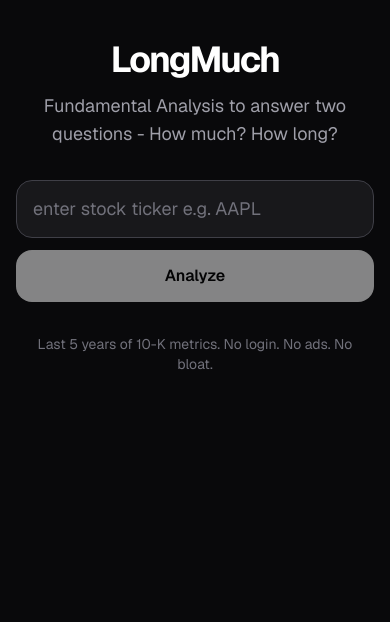
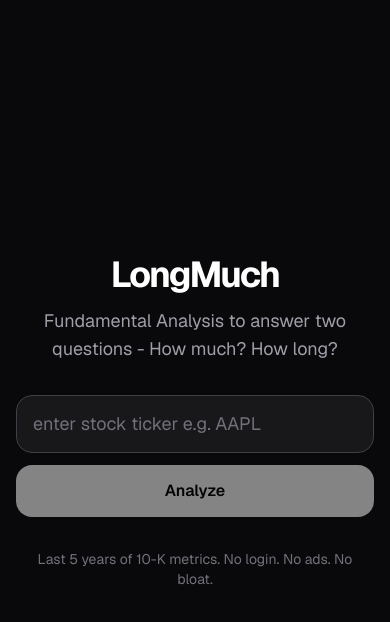
Before and after one commit to jadecobra/haystack, a Next.js app in the folder frontend/: page / in a window 390 px wide. Shown: the top 622 px of the page. Built offline with nearby package versions, Linux system fonts and the light colour scheme.

Commit message:
fix(ui): center homepage content on all viewports
Use min-h-dvh and items-center so the hero sits in the middle of the device, including phones.

```diff
--- a/frontend/app/page.tsx
+++ b/frontend/app/page.tsx
@@ -96,8 +96,8 @@ export default function Home() {
   const sourceLabel = (data?.source || "api").toUpperCase();
 
   return (
-    <main className="min-h-screen bg-zinc-950 text-white flex items-start sm:items-center justify-center overflow-x-hidden">
-      <div className="w-full max-w-7xl mx-auto text-center px-4 sm:px-6 py-10 sm:py-16">
+    <main className="min-h-dvh bg-zinc-950 text-white flex items-center justify-center overflow-x-hidden">
+      <div className="w-full max-w-7xl mx-auto text-center px-4 sm:px-6 py-8 sm:py-16">
         <h1 className="text-4xl sm:text-6xl md:text-8xl font-bold tracking-tighter mb-3 sm:mb-6">
           LongMuch
         </h1>
```
